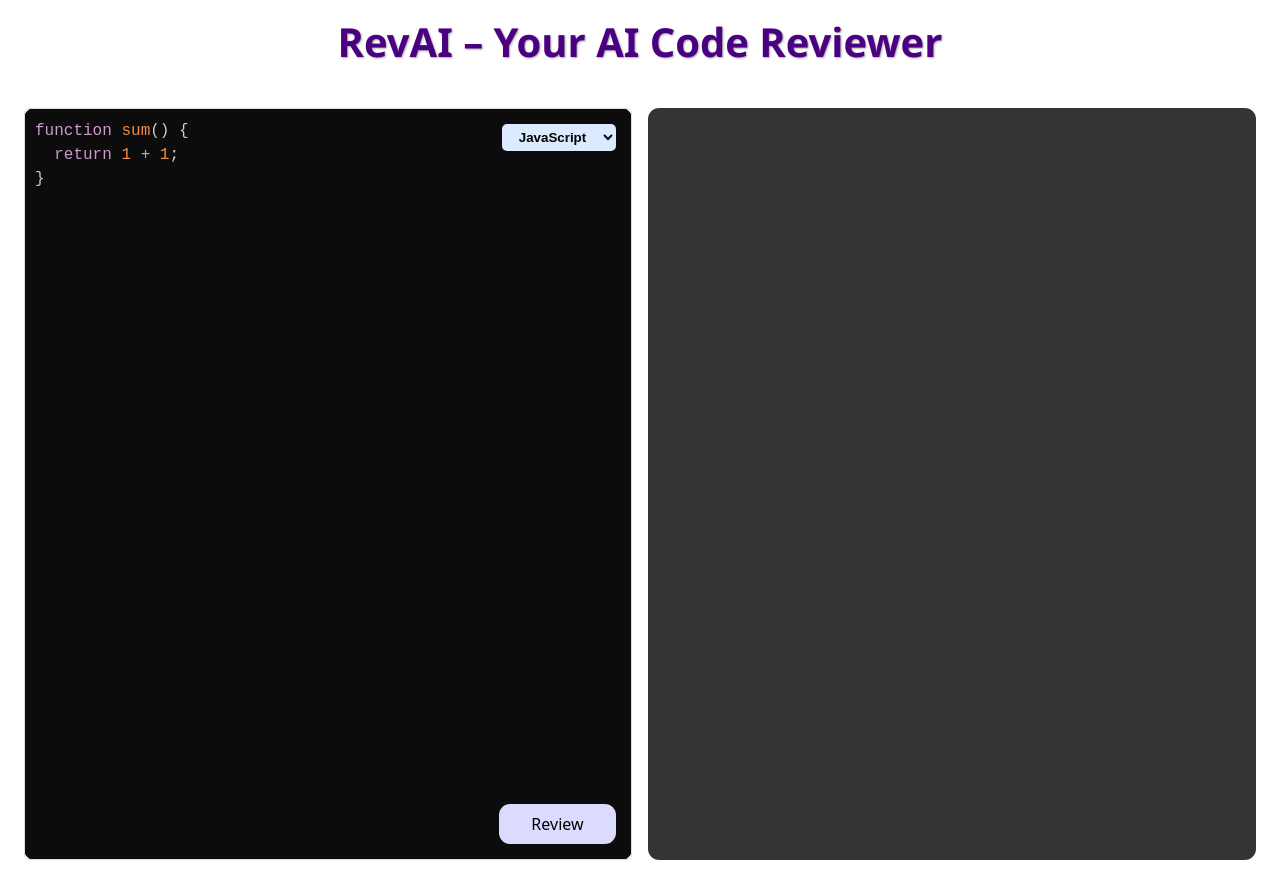
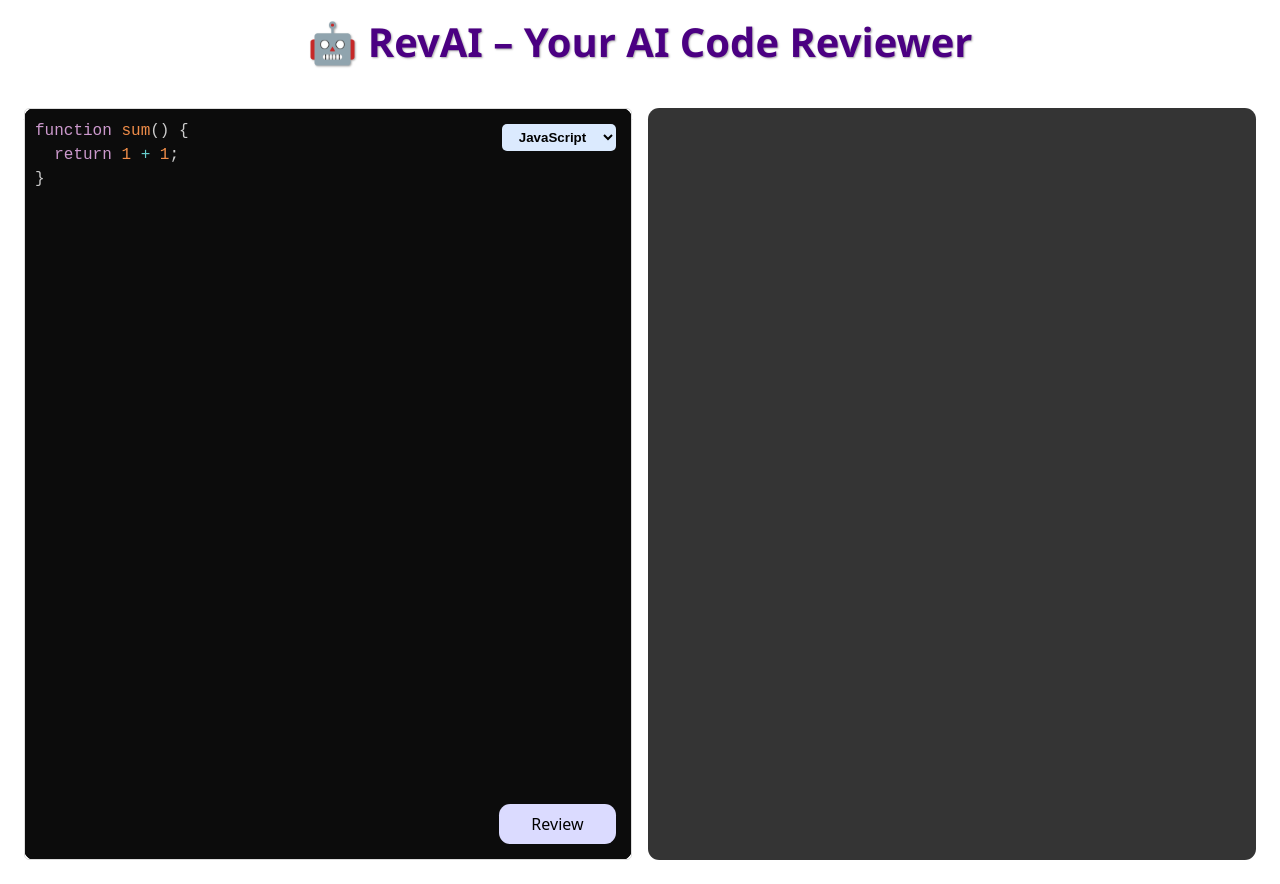
Before and after one commit to ipsitadash22/RevAI-AI-code-reviewer, a React (Vite) app in the folder Frontend/: page / in a window 1280 px wide. Built offline with nearby package versions, Linux system fonts and the light colour scheme; no server answers.

Commit message:
trying automate

```diff
--- a/Frontend/src/App.jsx
+++ b/Frontend/src/App.jsx
@@ -20,7 +20,7 @@ function App() {
   const [review, setReview] = useState("");
   const [code, setCode] = useState(templates.javascript);
 
-  const backendURL = import.meta.env.VITE_BACKEND_URL.replace(/\/$/, "");
+  const backendURL = (import.meta.env.VITE_BACKEND_URL || "").replace(/\/$/, "");
 
   useEffect(() => {
     async function loadLanguage() {
@@ -39,7 +39,13 @@ function App() {
   }, [language, code]);
 
   async function reviewCode() {
+    if (!backendURL) {
+      setReview("Error: Backend URL is not set.");
+      return;
+    }
+
     try {
+      setReview("Processing..."); // Show loading state
       const response = await axios.post(`${backendURL}/ai/get-review`, {
         code,
         language
@@ -53,14 +59,14 @@ function App() {
       setReview(result);
     } catch (error) {
       setReview("Error: Unable to fetch review.");
-      console.error(error);
+      console.error("Review API Error:", error);
     }
   }
 
   return (
     <>
       <header>
-        <h1 className="title">RevAI – Your AI Code Reviewer</h1>
+        <h1 className="title">🤖 RevAI – Your AI Code Reviewer</h1>
       </header>
 
       <main>
@@ -71,6 +77,7 @@ function App() {
               const selectedLang = e.target.value;
               setLanguage(selectedLang);
               setCode(templates[selectedLang]);
+              setReview(""); // ✅ Clear previous review
             }}
             style={{
               position: "absolute",
```
